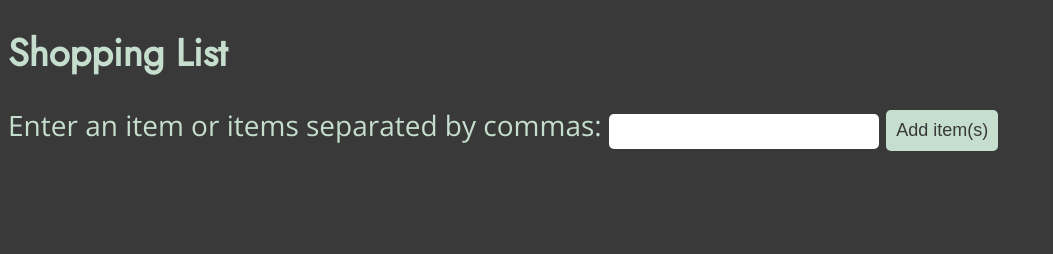
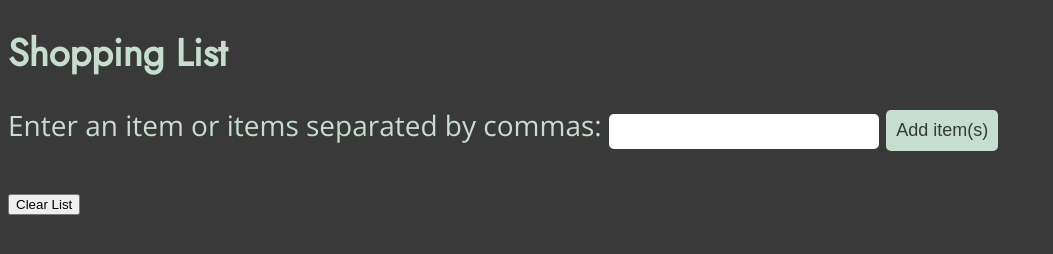
Before and after one commit to aggiewb/shopping-list, a plain HTML site: page index.html in a window 1280 px wide. Shown: the whole page, without its empty margins (0-1053 px from the left). Drawn offline with nearby package versions, Linux system fonts and the light colour scheme.

Commit message:
Add button element which will clear all items out of a list

```diff
--- a/index.html
+++ b/index.html
@@ -16,6 +16,7 @@
         </form>
         <p id="user-warning"></p>
         <ul></ul>
+        <button>Clear List</button>
         <script src="js/shopping-list.js"></script>
     </body>
 </html>
```
